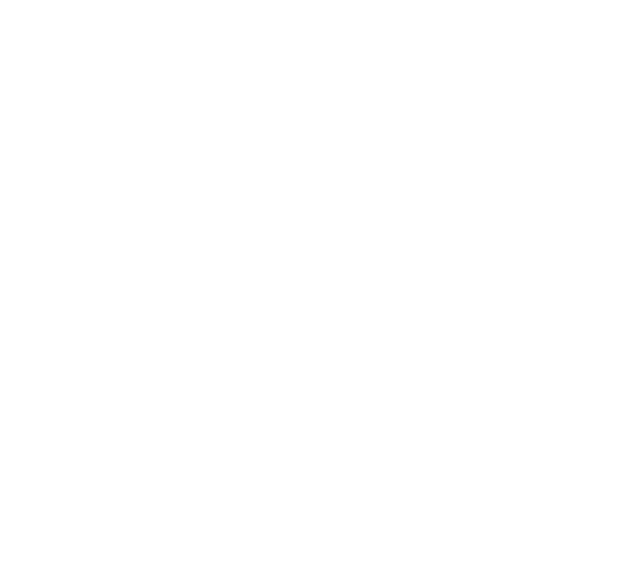
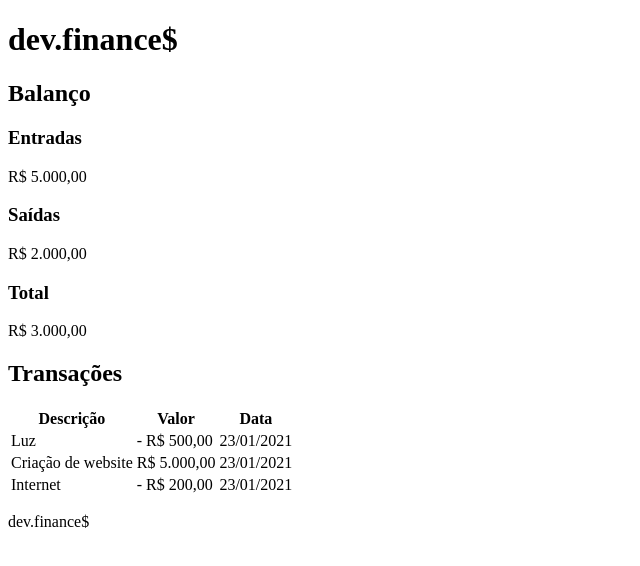
Before and after one commit to rafa7w/maratona-discover, a plain HTML site: page index.html in a window 1280 px wide. Shown: the whole page, without its empty margins (0-640 px from the left). Drawn offline with Linux system fonts and the light colour scheme.

Commit message:
html structure

```diff
--- a/index.html
+++ b/index.html
@@ -3,9 +3,68 @@
 <head>
         <meta charset="UTF-8">
         <meta name="viewport" content="width=device-width, initial-scale=1.0">
-        <title>Document</title>
+        <title>dev.finance$</title>
 </head>
 <body>
 
+        <header>
+                <h1 id="logo">dev.finance$</h1>
+        </header>
+
+        <main>
+                <section id="balance">
+                        <h2>Balanço</h2>
+
+                        <div class="card">
+                                <h3>Entradas</h3>
+                                <p>R$ 5.000,00</p>
+                        </div>
+
+                        <div class="card">
+                                <h3>Saídas</h3>
+                                <p>R$ 2.000,00</p>
+                        </div>
+
+                        <div class="card">
+                                <h3>Total</h3>
+                                <p>R$ 3.000,00</p>
+                        </div>
+                </section>
+
+                <section id="transaction">
+                        <h2>Transações</h2>
+                        <table id="data-table">
+                                <thead>
+                                        <tr>
+                                                <th>Descrição</th>
+                                                <th>Valor</th>
+                                                <th>Data</th>
+                                        </tr>
+                                </thead>
+                                <tbody>
+                                        <tr>
+                                                <td>Luz</td>
+                                                <td>- R$ 500,00</td>
+                                                <td>23/01/2021</td>
+                                        </tr>
+                                        <tr>
+                                                <td>Criação de website</td>
+                                                <td> R$ 5.000,00</td>
+                                                <td>23/01/2021</td>
+                                        </tr>
+                                        <tr>
+                                                <td>Internet</td>
+                                                <td>- R$ 200,00</td>
+                                                <td>23/01/2021</td>
+                                        </tr>
+                                </tbody>
+                        </table>
+                </section>
+        </main>
+
+        <footer>
+                <p>dev.finance$</p>
+        </footer>
+
 </body>
 </html>
```
